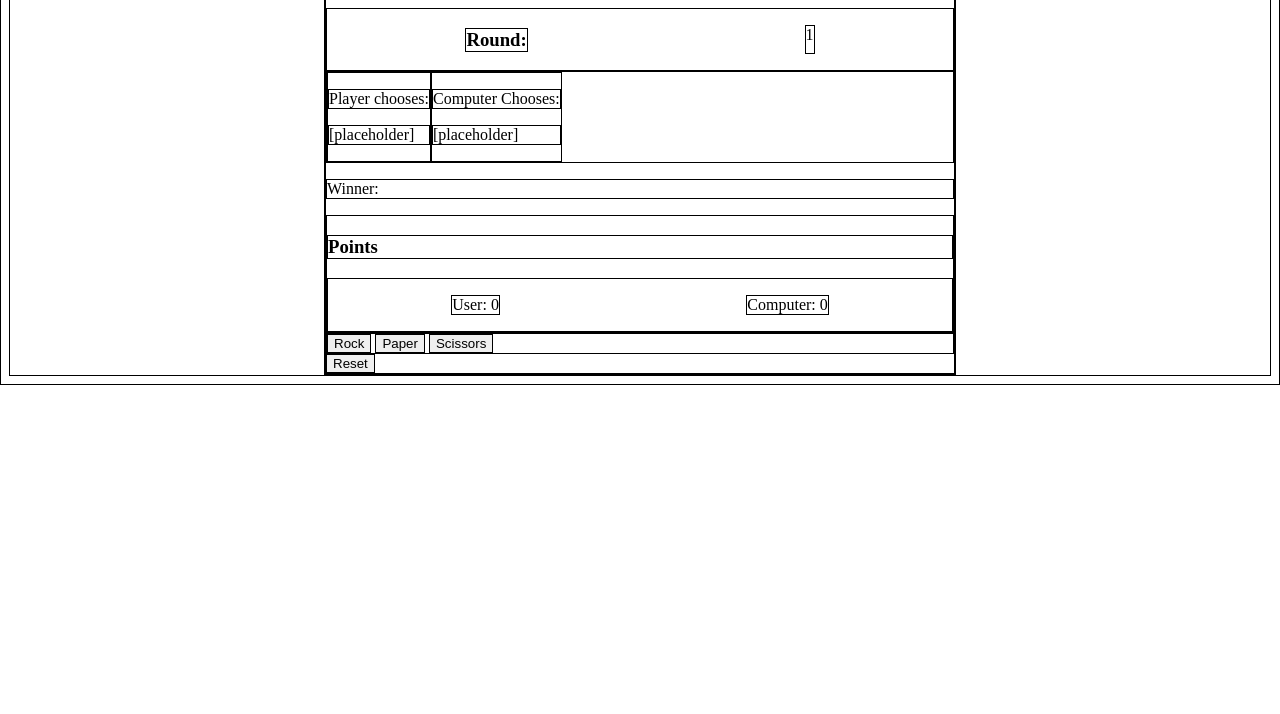
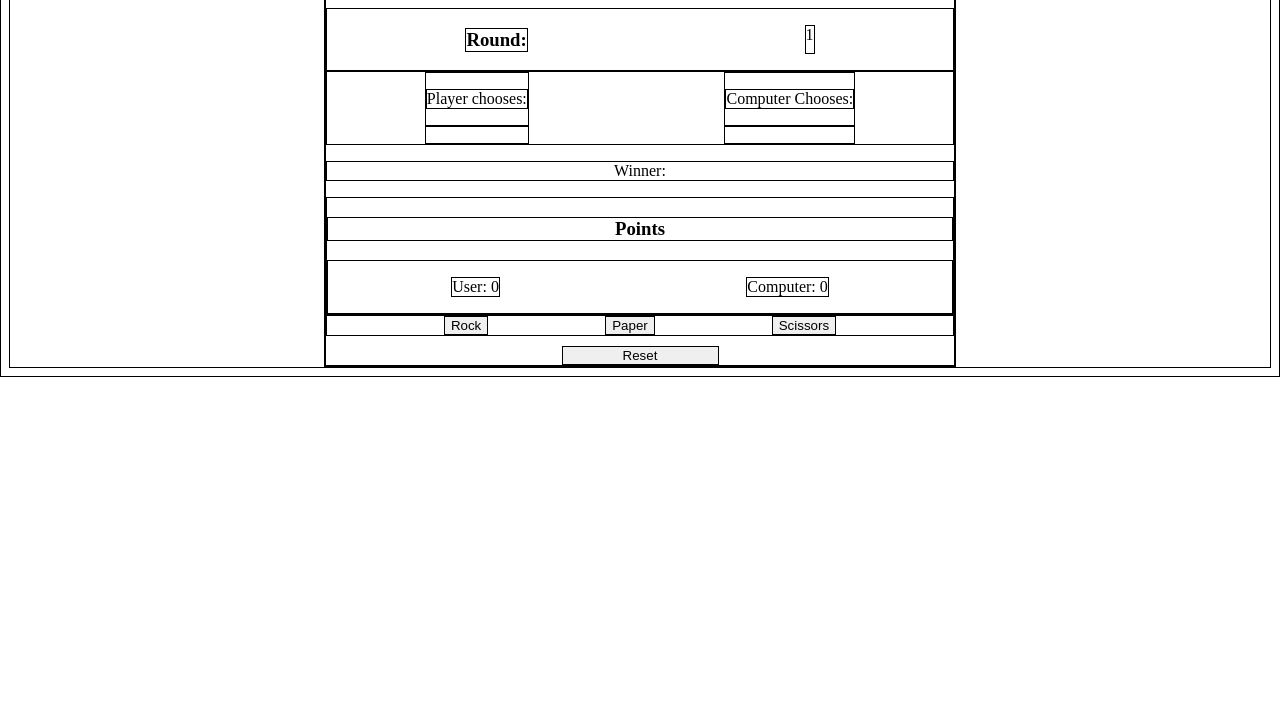
Before and after one commit to Justin-K-Ellis/rock-paper-scissors, a plain HTML site: page index.html in a window 1280 px wide. Shown: the part 86-800 px from the top of the page. Drawn offline with Linux system fonts and the light colour scheme.

Commit message:
Improve positioning for HTML elements.

```diff
--- a/index.html
+++ b/index.html
@@ -18,11 +18,11 @@
             <div id="choice-info">
                 <div id="player-info">
                     <p>Player chooses:</p>
-                    <p id="player-choice">[placeholder]</p>
+                    <p id="player-choice"></p>
                 </div>
                 <div id="comp-info">
                     <p>Computer Chooses:</p>
-                    <p id="comp-choice">[placeholder]</p>
+                    <p id="comp-choice"></p>
                 </div>
             </div>
             <p id="winner-info">Winner: </p>
--- a/style.css
+++ b/style.css
@@ -1,6 +1,12 @@
 * {
     border: 1px solid black;
 }
+
+h1,
+h3 {
+    text-align: center;
+}
+
 
 #outer-container {
     margin: auto;
@@ -22,9 +28,31 @@
 #choice-info {
     display: flex;
     flex-direction: row;
+    justify-content: space-around;
+}
+
+#winner-info {
+    text-align: center;
 }
 
 #inner-points-display {
     display: flex;
     justify-content: space-around;
 }
+
+#buttons {
+    display: flex;
+    justify-content: space-evenly;
+    margin-bottom: 10px;
+}
+
+#reset {
+    display: flex;
+    justify-content: center;
+    margin: auto;
+    width: 25%;
+}
+
+.final-victor {
+    text-align: center;
+}
```
